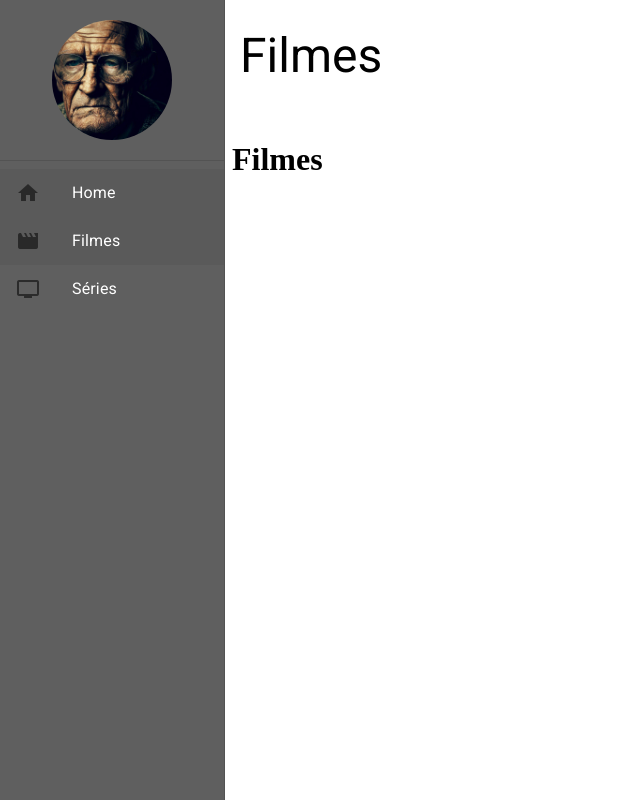
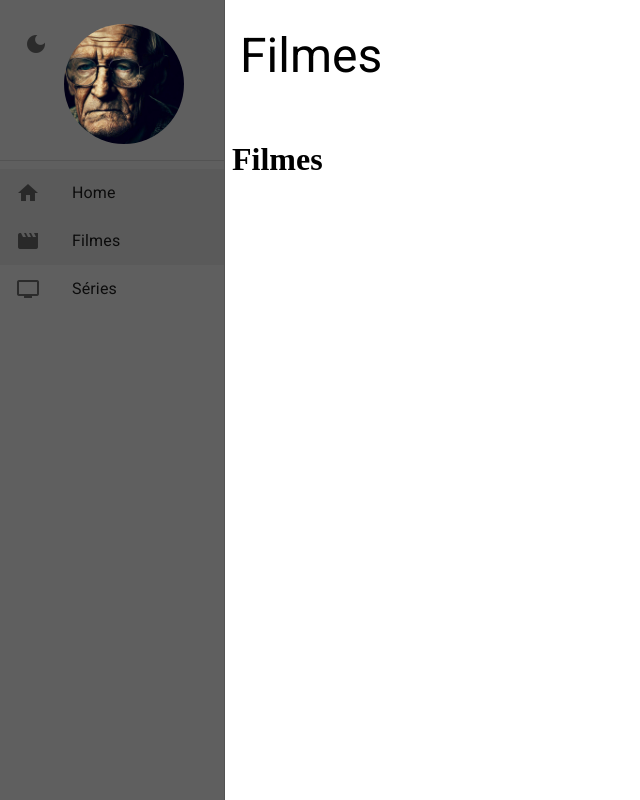
Before and after one commit to ValterGoes/check-movies-and-series, a React (Create React App) app: page /filmes in a window 1280 px wide. Shown: the whole page, without its empty margins (0-640 px from the left). Built offline with nearby package versions, Linux system fonts and the light colour scheme.

Commit message:
feat: Configurando troca de temas Dark e Light

```diff
--- a/src/shared/components/menu-lateral/MenuLateral.tsx
+++ b/src/shared/components/menu-lateral/MenuLateral.tsx
@@ -1,7 +1,7 @@
 import { Avatar, Divider, Drawer, Icon, List, ListItemButton, ListItemIcon, ListItemText, useMediaQuery, useTheme } from '@mui/material';
 import { Box } from '@mui/system';
 import React from 'react';
-import { useDrawerContext } from '../../contexts';
+import { useAppThemeContext, useDrawerContext } from '../../contexts';
 import { useMatch, useNavigate, useResolvedPath } from 'react-router-dom';
 
 //faz a tipagem das opções do menu lateral
@@ -50,28 +50,63 @@ interface IMenuLateralProps {
 
 //cria o componente
 export const MenuLateral: React.FC<IMenuLateralProps> = ({ children }) => {
+    // configura o tema
     const theme = useTheme();
     //verifica se a largura da tela é menor que 600px
     const smDown = useMediaQuery(theme.breakpoints.down('sm'));
-
     // controla o estado do menu lateral
     const { isDrawerOpen, toggleDrawerOpen, drawerOptions } = useDrawerContext();
+    // controla o estado do tema
+    const { toggleTheme } = useAppThemeContext();
+    // pega o nome do tema
+    const { themeName } = useAppThemeContext();
 
     return (
         <>
             {/* // sidebar */}
             <Drawer open={ isDrawerOpen } variant={smDown ? 'temporary' : 'permanent'} onClose={toggleDrawerOpen}>
+
                 {/* largura sidebar */}
-                <Box width={theme.spacing(28)} height="100%" display="flex" flexDirection="column">
-                    {/* Avatar */}
-                    <Box width="100%" height={theme.spacing(20)} display="flex" alignItems="center" justifyContent='center'>
-                        <Avatar alt='john Doo' src='/JohnDoo.jpg' sx={{ width: theme.spacing(15), height: theme.spacing(15)}} />
+                <Box width={theme.spacing(28)} height="100%" display="flex" flexDirection="column" >
+
+                    {/* Avatar  e Icone de Tema*/}
+                    <Box width="100%" height={theme.spacing(20)} display="flex">
+
+                        <Box width="25%" paddingLeft={1} paddingTop={2}>
+                            <List component='nav'>
+                                {themeName === 'dark' && (
+                                    <ListItemButton onClick={toggleTheme}>
+                                        <ListItemIcon>
+                                            <Icon>light_mode</Icon>
+                                        </ListItemIcon>
+                                        {/* <ListItemText primary='Tema' /> */}
+                                    </ListItemButton>
+                                )}
+
+                                {themeName === 'light' && (
+                                    <ListItemButton onClick={toggleTheme}>
+                                        <ListItemIcon>
+                                            <Icon>dark_mode</Icon>
+                                        </ListItemIcon>
+                                        {/* <ListItemText primary='Tema' /> */}
+                                    </ListItemButton>
+                                )
+
+                                }
+                            </List>
+                        </Box>
+
+                        <Box marginTop={3}>
+                            <Avatar alt='john Doo' src='/JohnDoo.jpg' sx={{ width: theme.spacing(15), height: theme.spacing(15)}} />
+                        </Box>
+
                     </Box>
 
                     <Divider />
 
                     {/* menu */}
                     <Box flex={1}>
+
                         <List component='nav'>
                             {drawerOptions.map( drawerOption => (
                                 <ListItemLink
--- a/src/shared/themes/Dark.ts
+++ b/src/shared/themes/Dark.ts
@@ -2,27 +2,28 @@ import { createTheme } from '@mui/material';
 
 export const DarkTheme = createTheme({
     palette: {
+        mode: 'dark',
         primary: {
             main: '#383838',
             dark: '#1b1b1b',
             light: '#484848',
-            contrastText: '#ffffff',
+            contrastText: '#f0f2f2',
         },
         secondary: {
             main: '#f44336',
             dark: '#ba000d',
             light: '#ff7961',
-            contrastText: '#ffffff',
-        },
-        text: {
-            primary: '#ffffff',
-            secondary: '#ffffff',
-            disabled: '#ffffff',
+            contrastText: '#f0f2f2',
         },
         background: {
             default: '#000000',
             paper: '#383838',
         },
     },
+    typography: {
+        allVariants: {
+            color: '#f0f2f2',
+        },
+    },
 
 });
--- a/src/shared/themes/Light.ts
+++ b/src/shared/themes/Light.ts
@@ -2,6 +2,7 @@ import { createTheme } from '@mui/material';
 
 export const LightTheme = createTheme({
     palette: {
+        mode: 'light',
         primary: {
             main: '#212121',
             dark: '#000000',
@@ -18,11 +19,6 @@ export const LightTheme = createTheme({
             default: '#ffffff',
             paper: '#5f5f5f',
         },
-        text: {
-            primary: '#ffffff',
-            secondary: '#000000',
-            disabled: '#ffffff',
-        },
     },
 
 });
```
Also changed, not shown: src/shared/contexts/ThemeContext.tsx (+8 -3 lines).
